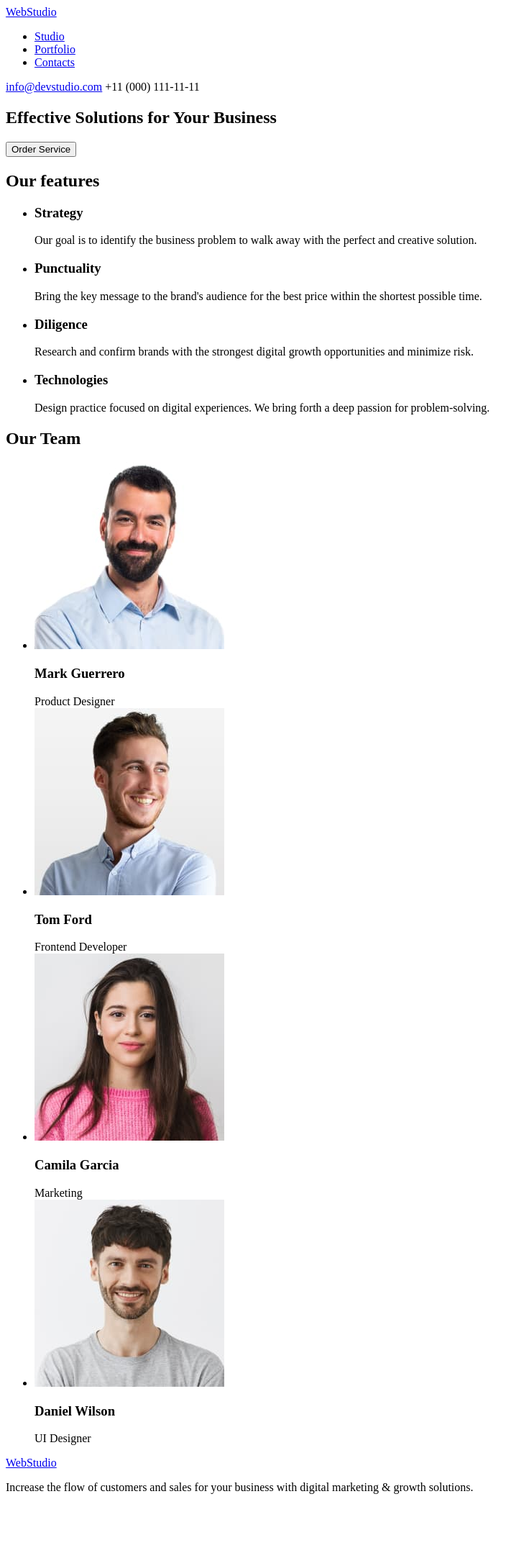
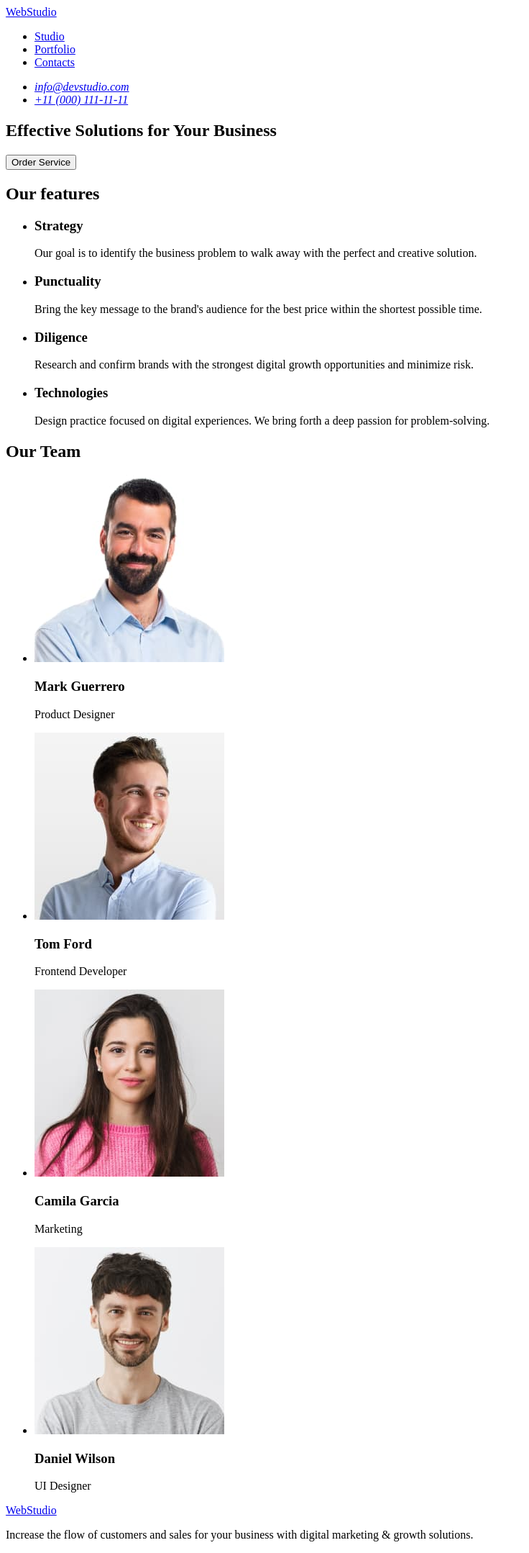
Before and after one commit to Veron0013/goit-markup-hw-01, a plain HTML site: page index.html in a window 1280 px wide. Shown: the whole page at 72% size, without its empty margins (0-736 px from the left). Before the commit the page ends 2092 px from the top, so only its background shows below. Drawn offline with Linux system fonts and the light colour scheme.

Commit message:
edit 1 phase

```diff
--- a/index.html
+++ b/index.html
@@ -8,20 +8,20 @@
 
 	<body>
 		<header>
-			<div>
-				<a href="#">Web<span>Studio</span></a>
 			<nav>
+				<a href="./index.html">WebStudio</a>
 				<ul>
 					<li><a href="#">Studio</a></li>
 					<li><a href="#">Portfolio</a></li>
 					<li><a href="#">Contacts</a></li>
 				</ul>
 			</nav>
-			</div>
-			<div>
-				<a href="mailto:info@devstudio.com">info@devstudio.com</a>
-				<span>+11 (000) 111-11-11</span>
-			</div>
+			<address>
+				<ul>
+					<li><a href="mailto:info@devstudio.com">info@devstudio.com</a></li>
+					<li><a href="tel:+110001111111">+11 (000) 111-11-11</a></li>
+				</ul>
+			</address>
 		</header>
 		<main>
 			<!-- banner -->
@@ -32,13 +32,12 @@
 			<!--keypoints  -->
 			<section>
 				<h2>Our features</h2>
-				<div>
 				<ul>
 					<li>
 						<h3>Strategy</h3>
 						<p>
-								Our goal is to identify the business problem to walk away with
-								the perfect and creative solution.
+							Our goal is to identify the business problem to walk away with the
+							perfect and creative solution.
 						</p>
 					</li>
 					<li>
@@ -63,45 +62,40 @@
 						</p>
 					</li>
 				</ul>
-				</div>
 			</section>
 			<!-- our-team -->
 			<section>
 				<h2>Our Team</h2>
-				<div>
 				<ul>
 					<li>
-							<img src="img/img-3.jpg" alt="Mark Guerrero photo" />
+						<img src="img/img-3.jpg" alt="Mark Guerrero photo" width="264" />
 						<h3>Mark Guerrero</h3>
-							Product Designer
+						<p>Product Designer</p>
 					</li>
 					<li>
-							<img src="img/img-2.jpg" alt="Tom Ford photo" />
+						<img src="img/img-2.jpg" alt="Tom Ford photo" width="264" />
 						<h3>Tom Ford</h3>
-							Frontend Developer
+						<p>Frontend Developer</p>
 					</li>
 					<li>
-							<img src="img/img-1.jpg" alt="Camila Garcia photo" />
+						<img src="img/img-1.jpg" alt="Camila Garcia photo" width="264" />
 						<h3>Camila Garcia</h3>
-							Marketing
+						<p>Marketing</p>
 					</li>
 					<li>
-							<img src="img/img.jpg" alt="Daniel Wilson photo" />
+						<img src="img/img.jpg" alt="Daniel Wilson photo" width="264" />
 						<h3>Daniel Wilson</h3>
-							UI Designer
+						<p>UI Designer</p>
 					</li>
 				</ul>
-				</div>
 			</section>
 		</main>
 		<footer>
-			<div>
-				<a href="#">Web<span>Studio</span></a>
+			<a href="./index.html">WebStudio</a>
 			<p>
-					Increase the flow of customers and sales for your business with
-					digital marketing & growth solutions.
+				Increase the flow of customers and sales for your business with digital
+				marketing & growth solutions.
 			</p>
-			</div>
 		</footer>
 	</body>
 </html>
```
Lines whose indentation alone changed are shown as unchanged.
